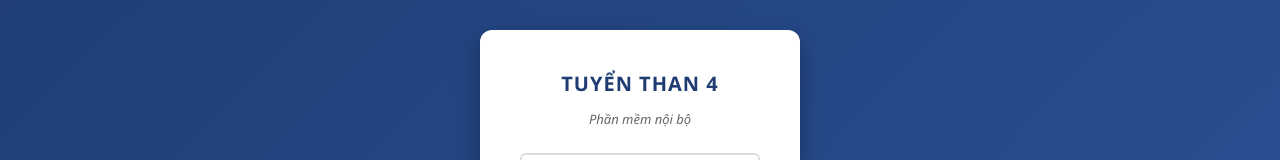
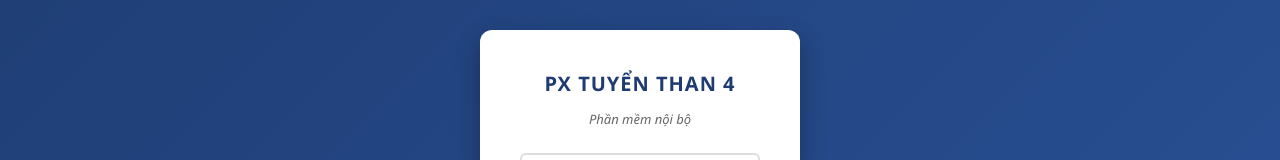
Before and after one commit to thanhtdhttco/apptt4, a plain HTML site: page index.html in a window 1280 px wide. Shown: the part 235-395 px from the top of the page. Drawn offline with Linux system fonts and the light colour scheme.

Commit message:
Update index.html
cập nhật tên màn hình đăng nhập

```diff
--- a/index.html
+++ b/index.html
@@ -105,7 +105,7 @@
 <div id="login-screen" style="position:fixed; top:0; left:0; width:100%; height:100%; background: linear-gradient(135deg, #1e3c72 0%, #2a5298 100%); display:flex; align-items:center; justify-content:center; z-index:9999; font-family: 'Segoe UI', Arial, sans-serif;">
     <div style="background: white; padding: 40px; border-radius: 12px; box-shadow: 0 10px 25px rgba(0,0,0,0.3); width: 320px; text-align: center;">
 
-        <h2 style="margin: 0 0 5px 0; color: #1e3c72; font-size: 20px; text-transform: uppercase; letter-spacing: 1px;">Tuyển Than 4</h2>
+        <h2 style="margin: 0 0 5px 0; color: #1e3c72; font-size: 20px; text-transform: uppercase; letter-spacing: 1px;">PX Tuyển Than 4</h2>
         <p style="color: #666; font-size: 13px; margin-bottom: 25px; font-style: italic;">Phần mềm nội bộ</p>
 
         <input type="password" id="pass-input" placeholder="Nhập mật khẩu truy cập"
```
